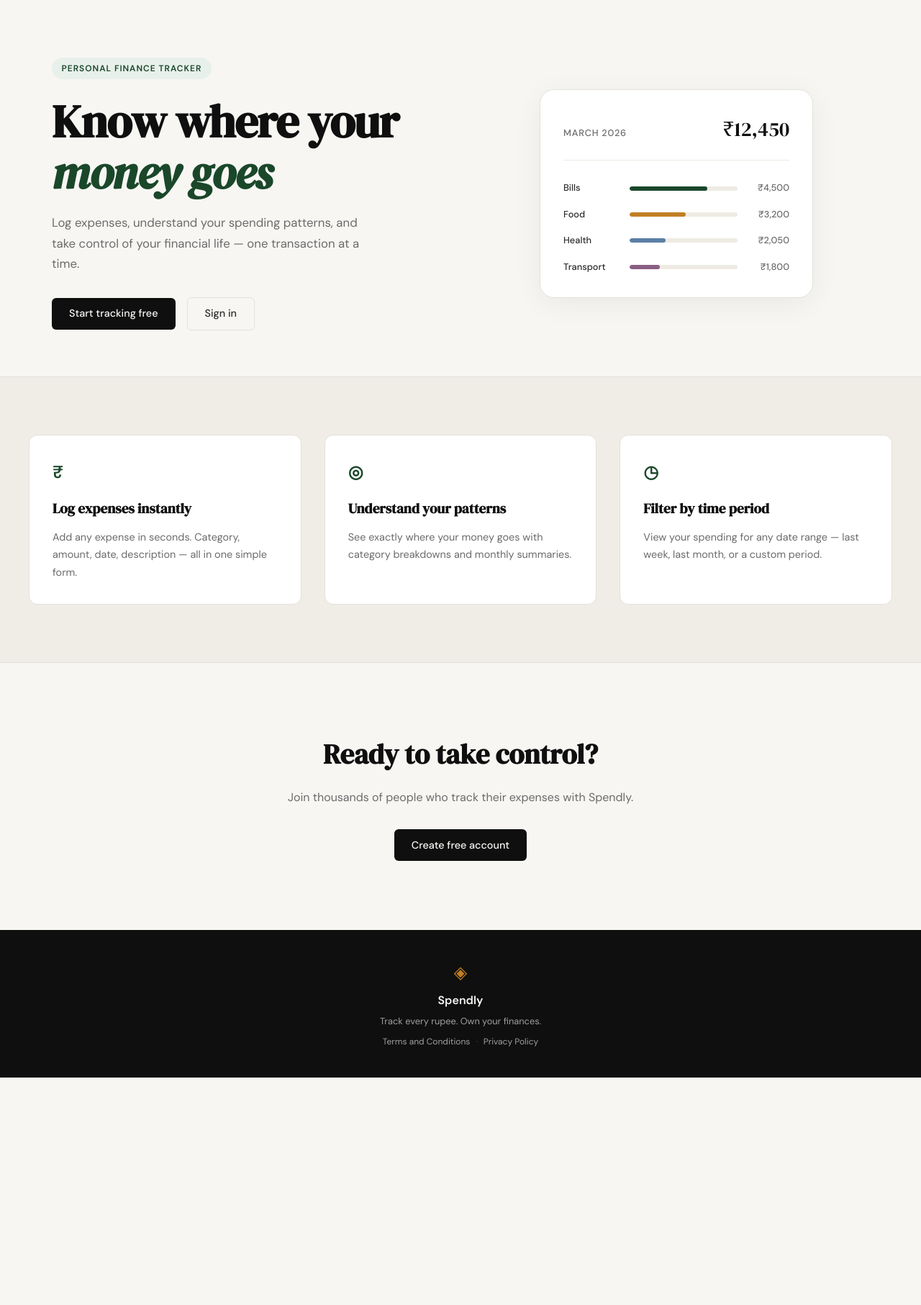
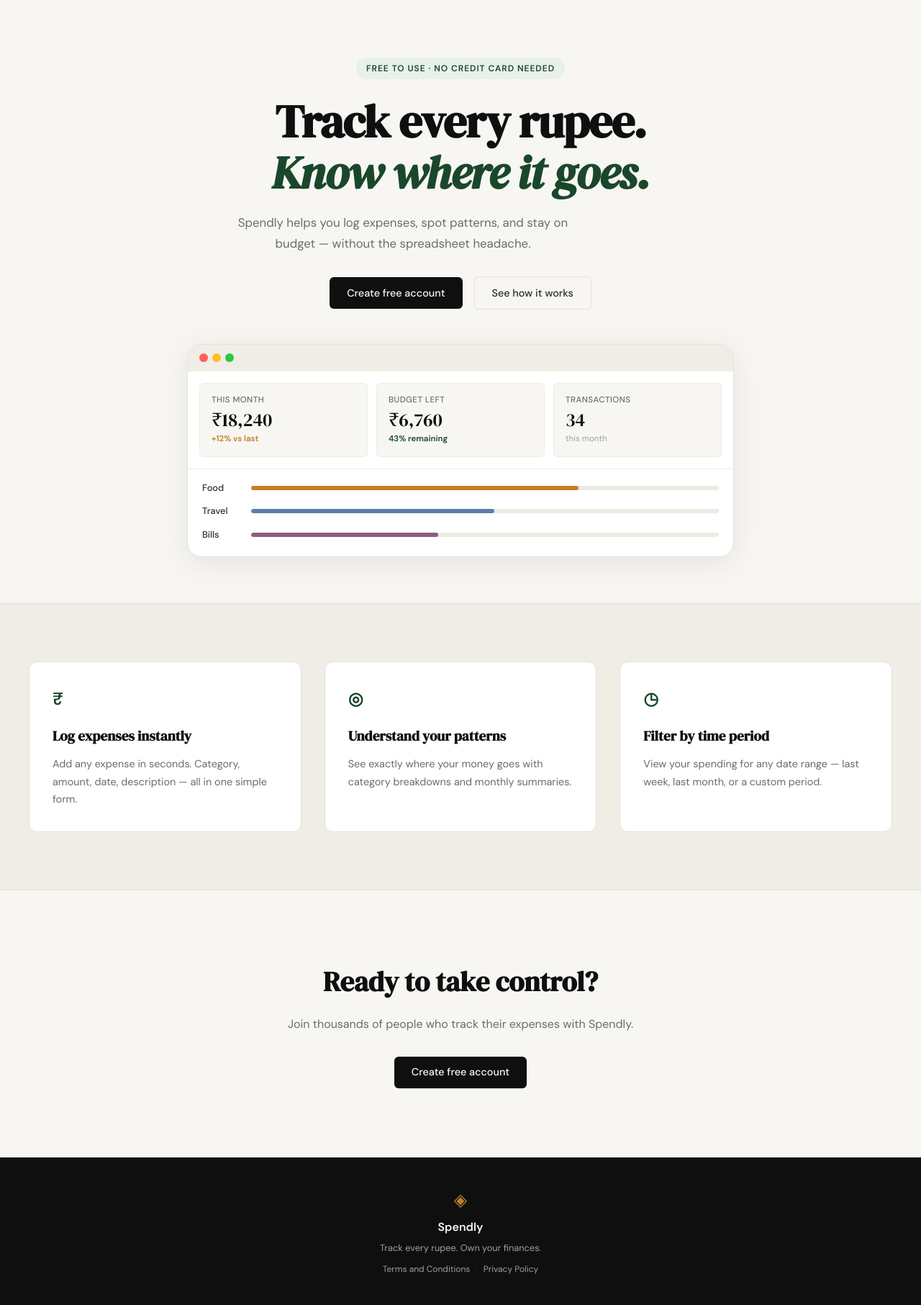
Before and after one commit to sp-ghosh/spending-tracker, a Flask app: page / in a window 1280 px wide. Shown: the part 61-1874 px from the top of the page at 72% size. Before the commit the page ends 1558 px from the top, so only its background shows below. Run offline with Flask 3, Linux system fonts and the light colour scheme.

Commit message:
Landing: Changed top UI to include a dashboard

```diff
--- a/static/css/style.css
+++ b/static/css/style.css
@@ -125,12 +125,18 @@ a { color: inherit; text-decoration: none; }
 
 .hero {
     padding: 5rem 2rem 4rem;
-    display: grid;
-    grid-template-columns: 1fr 1fr;
-    gap: 4rem;
+    display: flex;
+    flex-direction: column;
     align-items: center;
+    gap: 3rem;
     max-width: var(--max-width);
     margin: 0 auto;
+}
+
+.hero-inner {
+    width: 100%;
+    max-width: 620px;
+    text-align: center;
 }
 
 .hero-badge {
@@ -172,6 +178,7 @@ a { color: inherit; text-decoration: none; }
     display: flex;
     gap: 1rem;
     align-items: center;
+    justify-content: center;
 }
 
 /* ------------------------------------------------------------------ */
@@ -181,6 +188,97 @@ a { color: inherit; text-decoration: none; }
 .hero-visual {
     display: flex;
     justify-content: center;
+    width: 100%;
+}
+
+/* ------------------------------------------------------------------ */
+/* Mock dashboard (hero)                                               */
+/* ------------------------------------------------------------------ */
+
+.mock-dashboard {
+    background: var(--paper-card);
+    border: 1px solid var(--border);
+    border-radius: var(--radius-lg);
+    overflow: hidden;
+    box-shadow: 0 8px 40px rgba(0,0,0,0.08);
+    width: 100%;
+    max-width: 760px;
+}
+
+.mock-chrome {
+    display: flex;
+    align-items: center;
+    gap: 6px;
+    padding: 0.75rem 1rem;
+    background: var(--paper-warm);
+    border-bottom: 1px solid var(--border-soft);
+}
+
+.mock-dot {
+    width: 12px;
+    height: 12px;
+    border-radius: 50%;
+}
+
+.mock-dot-red   { background: #ff5f57; }
+.mock-dot-yellow { background: #febc2e; }
+.mock-dot-green { background: #28c840; }
+
+.mock-stats {
+    display: grid;
+    grid-template-columns: repeat(3, 1fr);
+    gap: 0.75rem;
+    padding: 1rem;
+    border-bottom: 1px solid var(--border-soft);
+}
+
+.mock-stat {
+    background: var(--paper);
+    border: 1px solid var(--border-soft);
+    border-radius: var(--radius-sm);
+    padding: 0.875rem 1rem;
+    display: flex;
+    flex-direction: column;
+    gap: 0.2rem;
+    text-align: left;
+}
+
+.mock-stat-label {
+    font-size: 0.72rem;
+    font-weight: 500;
+    color: var(--ink-muted);
+    text-transform: uppercase;
+    letter-spacing: 0.04em;
+}
+
+.mock-stat-value {
+    font-family: var(--font-display);
+    font-size: 1.6rem;
+    color: var(--ink);
+    line-height: 1.15;
+}
+
+.mock-stat-change { font-size: 0.72rem; font-weight: 600; }
+.mock-change-up  { color: var(--accent-2); }
+.mock-change-ok  { color: var(--accent); }
+
+.mock-stat-sub {
+    font-size: 0.72rem;
+    color: var(--ink-faint);
+}
+
+.mock-chart {
+    padding: 1rem 1.25rem 1.25rem;
+    display: flex;
+    flex-direction: column;
+    gap: 0.75rem;
+}
+
+.mock-chart-row {
+    display: grid;
+    grid-template-columns: 56px 1fr;
+    align-items: center;
+    gap: 0.75rem;
 }
 
 .mock-card {
@@ -559,19 +657,14 @@ a { color: inherit; text-decoration: none; }
 /* ------------------------------------------------------------------ */
 
 @media (max-width: 900px) {
-    .hero {
-        grid-template-columns: 1fr;
-        text-align: center;
-    }
-
     .hero-subtitle { max-width: 100%; }
-    .hero-actions { justify-content: center; }
-    .hero-visual { display: none; }
-
     .features-inner { grid-template-columns: 1fr; }
 }
 
 @media (max-width: 600px) {
     .nav-links a:not(.nav-cta) { display: none; }
     .hero { padding: 3rem 1rem 2rem; }
+    .mock-stats { gap: 0.4rem; padding: 0.6rem; }
+    .mock-stat { padding: 0.6rem 0.75rem; }
+    .mock-stat-value { font-size: 1.2rem; }
 }
--- a/templates/landing.html
+++ b/templates/landing.html
@@ -6,55 +6,61 @@
 
 <section class="hero">
     <div class="hero-inner">
-        <div class="hero-badge">Personal Finance Tracker</div>
+        <div class="hero-badge">Free to use · No credit card needed</div>
         <h1 class="hero-title">
-            Know where your<br>
-            <em>money goes</em>
+            Track every rupee.<br>
+            <em>Know where it goes.</em>
         </h1>
         <p class="hero-subtitle">
-            Log expenses, understand your spending patterns,
-            and take control of your financial life —
-            one transaction at a time.
+            Spendly helps you log expenses, spot patterns, and stay on budget — without the spreadsheet headache.
         </p>
         <div class="hero-actions">
-            <a href="{{ url_for('register') }}" class="btn-primary">Start tracking free</a>
-            <a href="{{ url_for('login') }}" class="btn-ghost">Sign in</a>
+            <a href="{{ url_for('register') }}" class="btn-primary">Create free account</a>
+            <a href="{{ url_for('login') }}" class="btn-ghost">See how it works</a>
         </div>
     </div>
     <div class="hero-visual">
-        <div class="mock-card">
-            <div class="mock-card-header">
-                <span class="mock-label">March 2026</span>
-                <span class="mock-total">₹12,450</span>
+        <div class="mock-dashboard">
+            <div class="mock-chrome">
+                <span class="mock-dot mock-dot-red"></span>
+                <span class="mock-dot mock-dot-yellow"></span>
+                <span class="mock-dot mock-dot-green"></span>
             </div>
-            <div class="mock-bars">
-                <div class="mock-bar-row">
+            <div class="mock-stats">
+                <div class="mock-stat">
+                    <span class="mock-stat-label">This month</span>
+                    <span class="mock-stat-value">₹18,240</span>
+                    <span class="mock-stat-change mock-change-up">+12% vs last</span>
+                </div>
+                <div class="mock-stat">
+                    <span class="mock-stat-label">Budget left</span>
+                    <span class="mock-stat-value">₹6,760</span>
+                    <span class="mock-stat-change mock-change-ok">43% remaining</span>
+                </div>
+                <div class="mock-stat">
+                    <span class="mock-stat-label">Transactions</span>
+                    <span class="mock-stat-value">34</span>
+                    <span class="mock-stat-sub">this month</span>
+                </div>
+            </div>
+            <div class="mock-chart">
+                <div class="mock-chart-row">
+                    <span class="mock-cat">Food</span>
+                    <div class="mock-bar-track">
+                        <div class="mock-bar mock-bar-2" style="width: 70%"></div>
+                    </div>
+                </div>
+                <div class="mock-chart-row">
+                    <span class="mock-cat">Travel</span>
+                    <div class="mock-bar-track">
+                        <div class="mock-bar mock-bar-3" style="width: 52%"></div>
+                    </div>
+                </div>
+                <div class="mock-chart-row">
                     <span class="mock-cat">Bills</span>
                     <div class="mock-bar-track">
-                        <div class="mock-bar" style="width: 72%"></div>
+                        <div class="mock-bar mock-bar-4" style="width: 40%"></div>
                     </div>
-                    <span class="mock-amt">₹4,500</span>
-                </div>
-                <div class="mock-bar-row">
-                    <span class="mock-cat">Food</span>
-                    <div class="mock-bar-track">
-                        <div class="mock-bar mock-bar-2" style="width: 52%"></div>
-                    </div>
-                    <span class="mock-amt">₹3,200</span>
-                </div>
-                <div class="mock-bar-row">
-                    <span class="mock-cat">Health</span>
-                    <div class="mock-bar-track">
-                        <div class="mock-bar mock-bar-3" style="width: 33%"></div>
-                    </div>
-                    <span class="mock-amt">₹2,050</span>
-                </div>
-                <div class="mock-bar-row">
-                    <span class="mock-cat">Transport</span>
-                    <div class="mock-bar-track">
-                        <div class="mock-bar mock-bar-4" style="width: 28%"></div>
-                    </div>
-                    <span class="mock-amt">₹1,800</span>
                 </div>
             </div>
         </div>
```
